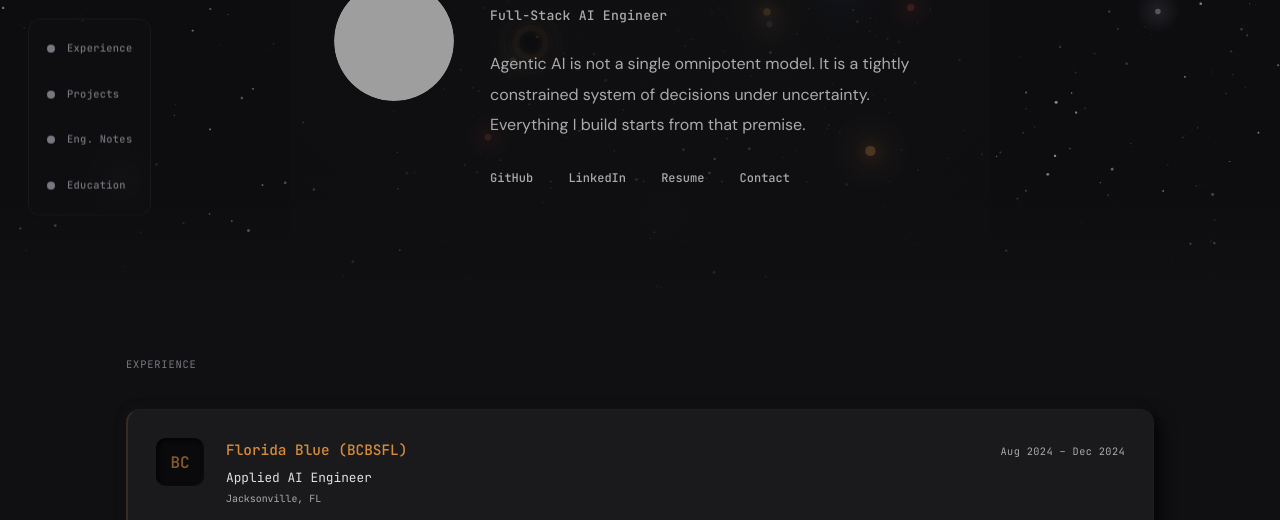
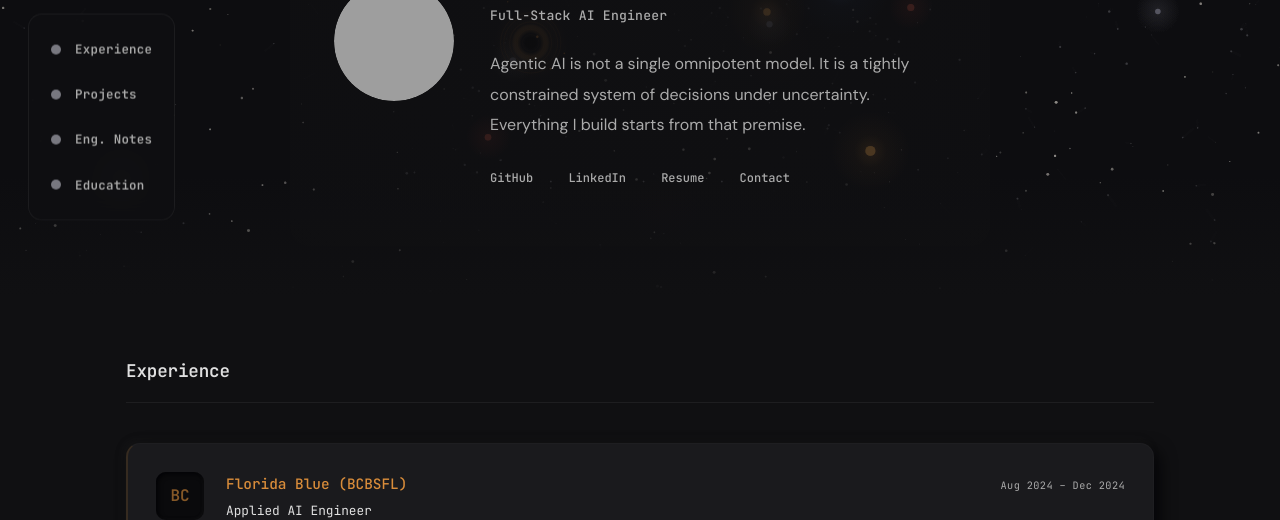
Before and after one commit to Axionis47/portfolio, a plain HTML site: page index.html in a window 1280 px wide. Shown: the part 283-803 px from the top of the page. Drawn offline with Linux system fonts and the light colour scheme; grey boxes are pictures that could not be loaded; animation ran at ten frames a second.

Commit message:
Make section titles and sidebar nav much more visible and prominent

```diff
--- a/index.html
+++ b/index.html
@@ -28,14 +28,14 @@
         .neu{background:var(--raised);border-radius:var(--r);border:1px solid rgba(255,255,255,0.02);box-shadow:6px 6px 16px var(--shd),-3px -3px 9px var(--shl)}
 
         /* ─── Sidebar Nav ─── */
-        .sidenav{position:fixed;left:28px;top:50%;transform:translateY(-50%);z-index:100;display:flex;flex-direction:column;gap:28px;align-items:flex-start;background:rgba(16,16,18,0.7);backdrop-filter:blur(12px);-webkit-backdrop-filter:blur(12px);padding:20px 18px;border-radius:12px;border:1px solid rgba(255,255,255,0.04)}
-        .sidenav a{display:flex;align-items:center;gap:12px;text-decoration:none;color:var(--t3);transition:all .3s}
+        .sidenav{position:fixed;left:28px;top:50%;transform:translateY(-50%);z-index:100;display:flex;flex-direction:column;gap:24px;align-items:flex-start;background:rgba(16,16,18,0.8);backdrop-filter:blur(14px);-webkit-backdrop-filter:blur(14px);padding:24px 22px;border-radius:14px;border:1px solid rgba(255,255,255,0.06)}
+        .sidenav a{display:flex;align-items:center;gap:14px;text-decoration:none;color:var(--t2);transition:all .3s}
         .sidenav a:hover{color:var(--t1)}
         .sidenav a.active{color:var(--accent)}
-        .sidenav-dot{width:8px;height:8px;border-radius:50%;background:var(--t3);transition:all .3s;flex-shrink:0}
+        .sidenav-dot{width:10px;height:10px;border-radius:50%;background:var(--t3);transition:all .3s;flex-shrink:0}
         .sidenav a:hover .sidenav-dot{background:var(--t1)}
-        .sidenav a.active .sidenav-dot{background:var(--accent);box-shadow:0 0 10px var(--accent)}
-        .sidenav-label{font-family:var(--mono);font-size:.65rem;font-weight:500;letter-spacing:.03em;white-space:nowrap}
+        .sidenav a.active .sidenav-dot{background:var(--accent);box-shadow:0 0 12px var(--accent)}
+        .sidenav-label{font-family:var(--mono);font-size:.78rem;font-weight:600;letter-spacing:.02em;white-space:nowrap}
 
         /* ─── Top bar (minimal) ─── */
         .topbar{position:fixed;top:0;left:0;right:0;z-index:100;padding:18px 36px;display:flex;justify-content:space-between;align-items:center;background:rgba(16,16,18,0.92);backdrop-filter:blur(18px);-webkit-backdrop-filter:blur(18px);border-bottom:1px solid rgba(255,255,255,0.03)}
@@ -67,7 +67,7 @@
 
         /* ─── Section shared ─── */
         .section{padding:60px 36px 80px;max-width:1100px;margin:0 auto}
-        .section-label{font-family:var(--mono);font-size:.65rem;color:var(--t3);letter-spacing:.08em;text-transform:uppercase;margin-bottom:36px}
+        .section-label{font-family:var(--mono);font-size:1.1rem;font-weight:600;color:var(--t1);letter-spacing:-.01em;margin-bottom:40px;padding-bottom:16px;border-bottom:1px solid rgba(255,255,255,0.06)}
 
         /* ─── Experience ─── */
         .exp-intro{display:flex;align-items:flex-start;gap:36px;margin-bottom:56px;padding:40px 0}
@@ -114,7 +114,7 @@
         /* ─── Notes (formerly Commandments) ─── */
         .commandments{padding:40px 36px 108px}
         .cmd-wrap{max-width:1100px;margin:0 auto}
-        .cmd-label{font-family:var(--mono);font-size:.63rem;color:var(--t3);letter-spacing:.08em;text-transform:uppercase;margin-bottom:36px}
+        .cmd-label{font-family:var(--mono);font-size:1.1rem;font-weight:600;color:var(--t1);letter-spacing:-.01em;margin-bottom:40px;padding-bottom:16px;border-bottom:1px solid rgba(255,255,255,0.06)}
         .cmd-list{display:grid;grid-template-columns:repeat(4,1fr);gap:24px}
 
         .cmd{position:relative;transition:all .3s;text-decoration:none;display:block;color:inherit}
@@ -129,7 +129,7 @@
         /* ─── Projects ─── */
         .projects{padding:40px 36px 80px}
         .proj-wrap{max-width:1100px;margin:0 auto}
-        .proj-label{font-family:var(--mono);font-size:.63rem;color:var(--t3);letter-spacing:.08em;text-transform:uppercase;margin-bottom:36px}
+        .proj-label{font-family:var(--mono);font-size:1.1rem;font-weight:600;color:var(--t1);letter-spacing:-.01em;margin-bottom:40px;padding-bottom:16px;border-bottom:1px solid rgba(255,255,255,0.06)}
         .proj-grid{display:grid;grid-template-columns:repeat(2,1fr);gap:24px}
         .proj{position:relative;transition:all .3s;text-decoration:none;display:block;color:inherit;overflow:hidden}
         .proj:hover{transform:translateY(-2px);box-shadow:7px 7px 18px var(--shd),-3px -3px 10px var(--shl),0 0 18px var(--glow)}
```
